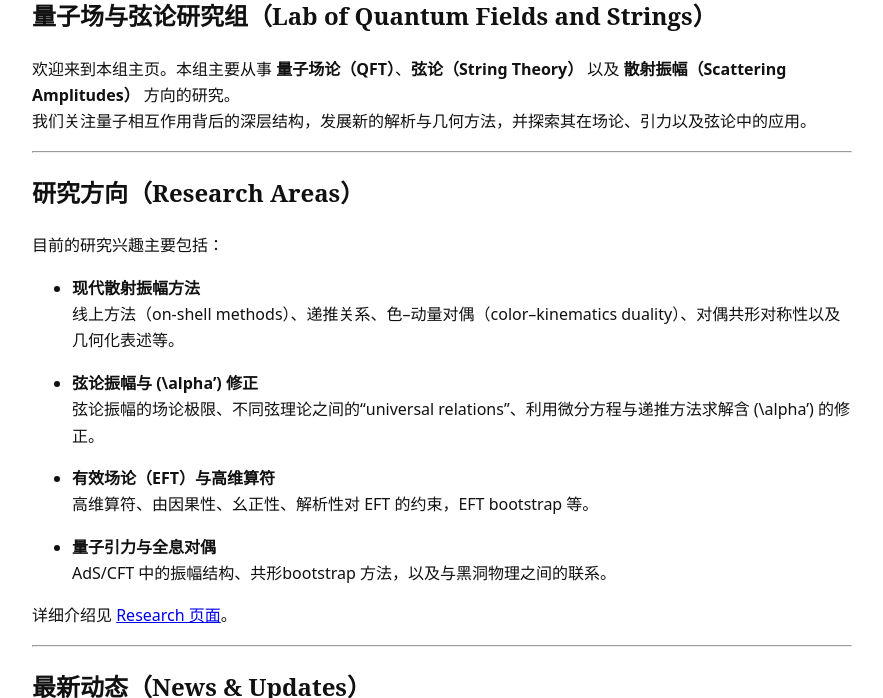
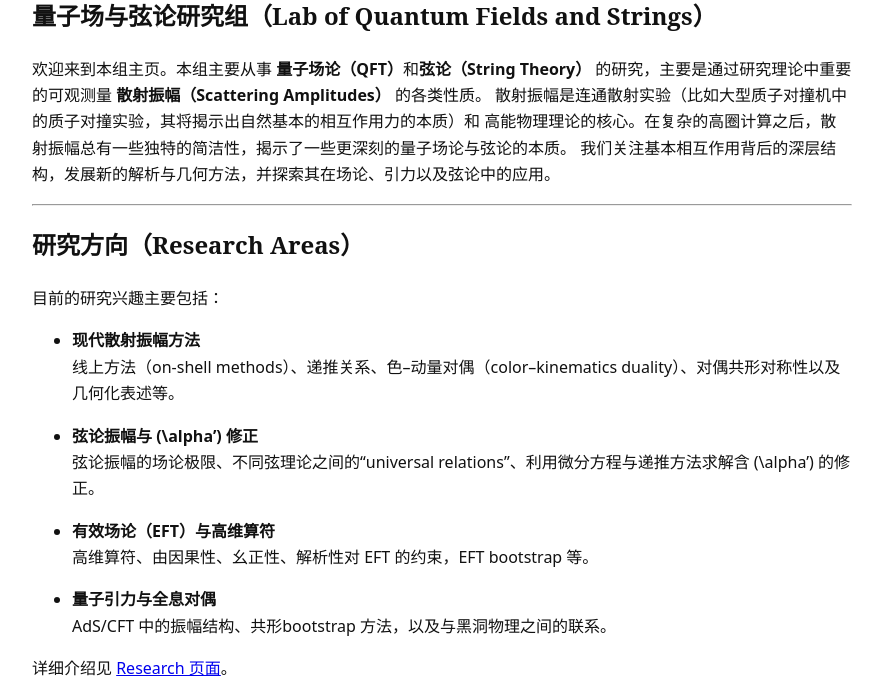
Before and after one commit to QuantumQ1/quantumq1.github.io, a Jekyll site: the page built from index-cn.md, in a window 1280 px wide and 900 px high, scrolled down 471 px, cut to the strip 202-900 px from the top of the window. Shown: the whole strip, without its empty margins (198-1081 px from the left). Built offline with Jekyll 4.4.1, drawn with Linux system fonts in a browser that asks for light colours.

Commit message:
Update index-cn.md

```diff
--- a/index-cn.md
+++ b/index-cn.md
@@ -17,8 +17,8 @@ permalink: /cn/
 
 # 量子场与弦论研究组（Lab of Quantum Fields and Strings）
 
-欢迎来到本组主页。本组主要从事 **量子场论（QFT）**、**弦论（String Theory）** 以及 **散射振幅（Scattering Amplitudes）** 方向的研究。
-我们关注量子相互作用背后的深层结构，发展新的解析与几何方法，并探索其在场论、引力以及弦论中的应用。
+欢迎来到本组主页。本组主要从事 **量子场论（QFT）**和**弦论（String Theory）** 的研究，主要是通过研究理论中重要的可观测量 **散射振幅（Scattering Amplitudes）** 的各类性质。 散射振幅是连通散射实验（比如大型质子对撞机中的质子对撞实验，其将揭示出自然基本的相互作用力的本质）和 高能物理理论的核心。在复杂的高圈计算之后，散射振幅总有一些独特的简洁性，揭示了一些更深刻的量子场论与弦论的本质。
+我们关注基本相互作用背后的深层结构，发展新的解析与几何方法，并探索其在场论、引力以及弦论中的应用。
 
 ---
 
```
